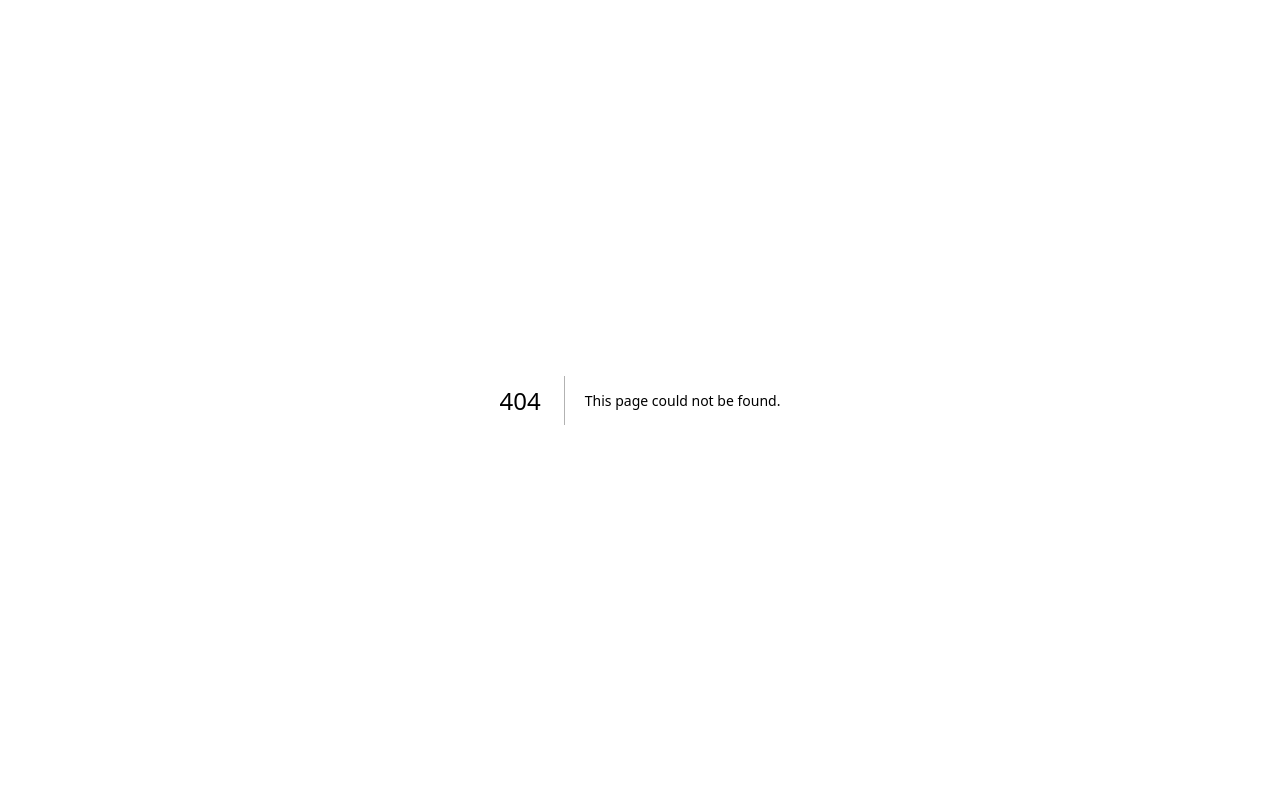
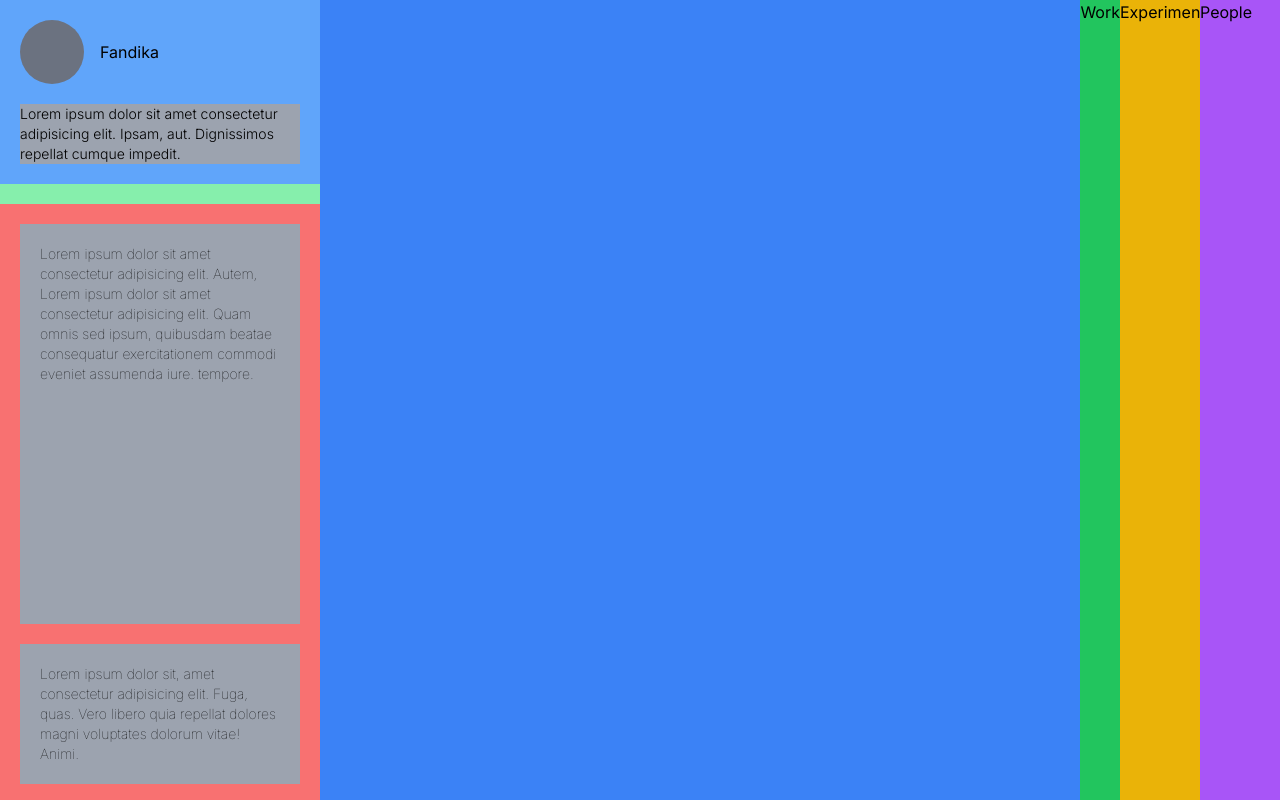
Before and after one commit to fandikaikhsan/personal, a Next.js app: page /portfolio in a window 1280 px wide. Before the commit this address had no page. Shown: the top 800 px of the page. Built offline with nearby package versions, Linux system fonts and the light colour scheme.

Commit message:
feat: add portfolio page

```diff
--- a/package.json
+++ b/package.json
@@ -13,6 +13,7 @@
     "next": "14.2.3",
     "react": "^18",
     "react-dom": "^18",
+    "react-icons": "^5.2.1",
     "react-type-animation": "^3.2.0"
   },
   "devDependencies": {
--- /dev/null
+++ b/src/app/portfolio/page.tsx
@@ -0,0 +1,65 @@
+"use client"
+
+import Sidebar from "@/components/nav/Sidebar"
+import { useEffect, useRef } from "react"
+import { motion, useInView, useScroll, useTransform } from "framer-motion"
+
+export default function PortfolioPage() {
+  const refMain = useRef(null)
+  const { scrollYProgress } = useScroll({
+    target: refMain,
+    offset: [0, "end"],
+  })
+
+  const greenWidth = useTransform(scrollYProgress, [0.3, 1], ["5rem", "100%"])
+
+  return (
+    <section className="relative flex h-screen w-screen overflow-x-clip">
+      {/* left div */}
+      <Sidebar />
+
+      {/* right div */}
+      <section
+        ref={refMain}
+        className="relative flex-grow h-[180rem] bg-blue-500"
+      >
+        {/* first */}
+        {/* <motion.div className="bg-red-500 sticky bottom-0 h-[100rem] flex flex-col justify-between">
+          <div>content 1</div>
+          <div>content 2</div>
+        </motion.div> */}
+
+        {/* next tab */}
+        <motion.div
+          className="h-full fixed right-40 top-0 bg-green-500 origin-bottom lg:origin-right"
+          style={{
+            width: "auto",
+          }}
+          transition={{ duration: 2 }}
+        >
+          Work
+        </motion.div>
+
+        <motion.div
+          className="h-full fixed right-20 top-0 bg-yellow-500 origin-bottom lg:origin-right"
+          style={{
+            width: "5rem",
+          }}
+          transition={{ duration: 2 }}
+        >
+          Experiment
+        </motion.div>
+
+        <motion.div
+          className="h-full fixed right-0 top-0 bg-purple-500 origin-bottom lg:origin-right"
+          style={{
+            width: "5rem",
+          }}
+          transition={{ duration: 2 }}
+        >
+          People
+        </motion.div>
+      </section>
+    </section>
+  )
+}
--- a/src/components/nav/Sidebar.tsx
+++ b/src/components/nav/Sidebar.tsx
@@ -1,6 +1,6 @@
 export default function Sidebar() {
   return (
-    <div className="hidden lg:flex h-full flex-col gap-5 w-[20rem] bg-green-300">
+    <div className="hidden lg:flex lg:flex-none lg:sticky lg:top-0 h-screen flex-col gap-5 w-[20rem] bg-green-300">
       <div className="flex flex-col gap-5 p-5 bg-blue-400">
         <div className="flex gap-4 items-center">
           <div className="h-[4rem] w-[4rem] rounded-full bg-gray-500"></div>
```
Also changed, not shown: 1 other file (tests, documents, lock files or other folders).
